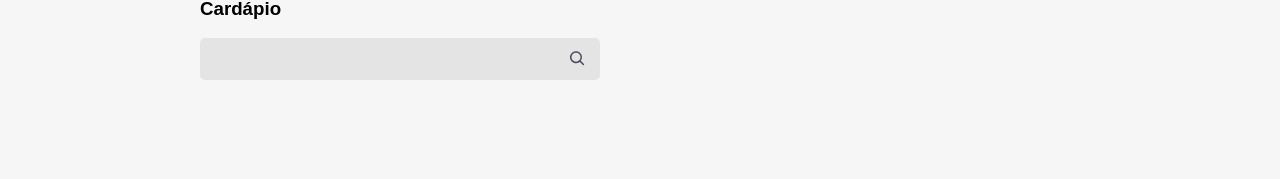
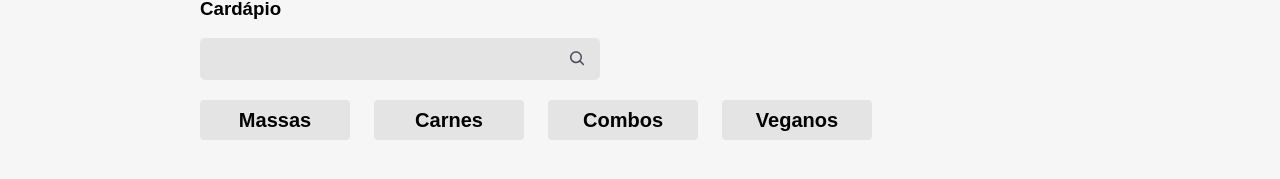
Before and after one commit to Fernandomn/alura-studies-aluroni, a React (Create React App) app: page / in a window 1280 px wide. Shown: the part 479-658 px from the top of the page. Built offline with nearby package versions, Linux system fonts and the light colour scheme; a web font is replaced by a local one.

Commit message:
Creating filters

```diff
--- a/src/pages/Cardapio/Cardapio.module.scss
+++ b/src/pages/Cardapio/Cardapio.module.scss
@@ -55,4 +55,12 @@
     font-size: 3rem;
     margin-bottom: 30px;
   }
+  &__filtros {
+    align-items: center;
+    display: flex;
+    flex-wrap: wrap;
+    justify-content: space-between;
+    margin-bottom: 30px;
+    width: 100%;
+  }
 }
--- /dev/null
+++ b/src/pages/Cardapio/Filters/Filters.module.scss
@@ -0,0 +1,27 @@
+@import "styles/variaveis";
+
+.filtros {
+  display: flex;
+  gap: 24px;
+  flex-wrap: wrap;
+  margin: 20px 0;
+  &__filtro {
+    align-items: center;
+    background-color: $grey;
+    border: none;
+    border-radius: 4px;
+    display: flex;
+    font-size: 1.25rem;
+    font-weight: bold;
+    height: 40px;
+    justify-content: center;
+    width: 150px;
+    &--ativo {
+      background-color: $blue;
+      color: white;
+    }
+    &:hover {
+      cursor: pointer;
+    }
+  }
+}
--- /dev/null
+++ b/src/pages/Cardapio/Filters/filters.json
@@ -0,0 +1,18 @@
+[
+  {
+    "label": "Massas",
+    "id": 1
+  },
+  {
+    "label": "Carnes",
+    "id": 2
+  },
+  {
+    "label": "Combos",
+    "id": 3
+  },
+  {
+    "label": "Veganos",
+    "id": 4
+  }
+]
--- /dev/null
+++ b/src/pages/Cardapio/Filters/index.tsx
@@ -0,0 +1,37 @@
+import options from "./filters.json";
+import styles from "./Filters.module.scss";
+import classNames from "classnames";
+
+interface IFilter {
+  id: number;
+  label: string;
+}
+
+interface Props {
+  filter: number | null;
+  setFilter: React.Dispatch<React.SetStateAction<number | null>>;
+}
+
+export default function Filters({ filter, setFilter }: Props) {
+  const selectFilter = (option: IFilter) => {
+    if (option.id === filter) return setFilter(null);
+    return setFilter(option.id);
+  };
+
+  return (
+    <div className={styles.filtros}>
+      {options.map((option) => (
+        <button
+          key={option.id}
+          className={classNames({
+            [styles.filtros__filtro]: true,
+            [styles["filtros__filtro--ativo"]]: filter === option.id,
+          })}
+          onClick={() => selectFilter(option)}
+        >
+          {option.label}
+        </button>
+      ))}
+    </div>
+  );
+}
--- a/src/pages/Cardapio/index.tsx
+++ b/src/pages/Cardapio/index.tsx
@@ -2,9 +2,11 @@ import styles from "./Cardapio.module.scss";
 import { ReactComponent as Logo } from "assets/logo.svg";
 import SearchBar from "./SearchBar";
 import { useState } from "react";
+import Filters from "./Filters";
 
 export default function Cardapio() {
   const [search, setSearch] = useState("");
+  const [filter, setFilter] = useState<number | null>(null);
 
   return (
     <main>
@@ -18,7 +20,12 @@ export default function Cardapio() {
 
       <section className={styles.cardapio}>
         <h3 className={styles.cardapio__title}>Cardápio</h3>
+
         <SearchBar search={search} setSearch={setSearch} />
+
+        <div className={styles.cardapio__filtros}>
+          <Filters filter={filter} setFilter={setFilter} />
+        </div>
       </section>
     </main>
   );
```
